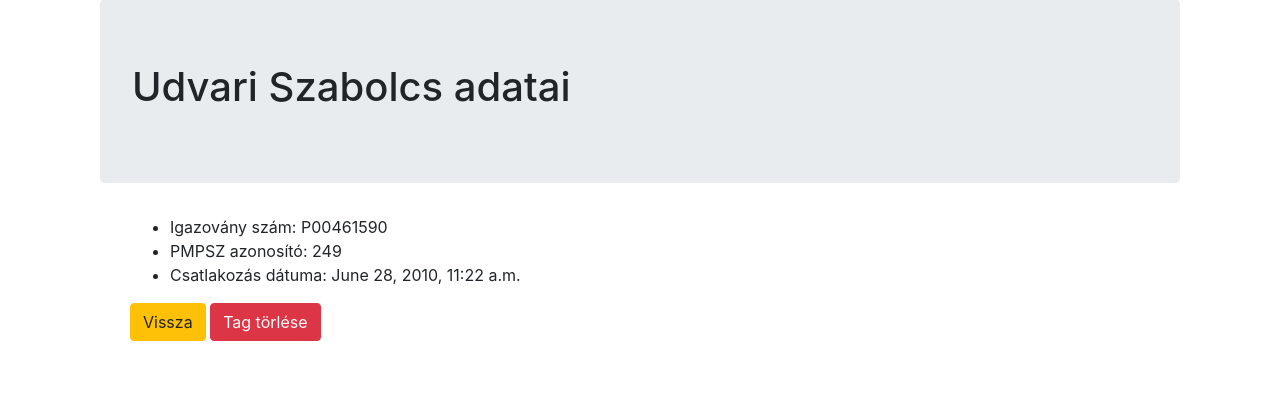
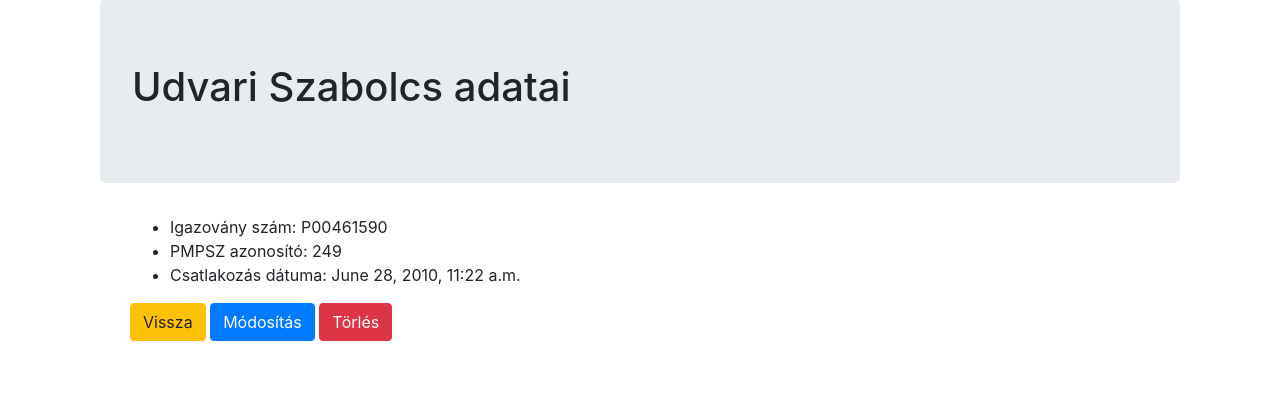
Before and after one commit to udvarisz/timesheet, a Django app: page /time_sheet/member_detail/5/ in a window 1280 px wide. Shown: the part 57-463 px from the top of the page. Run offline with Django 3.2, Linux system fonts and the light colour scheme; data comes from the database, SQL or seed files in the repository; some libraries are stand-ins or nearby versions.

Commit message:
javítás

```diff
--- a/mysite/time_sheet/templates/time_sheet/member_detail.html
+++ b/mysite/time_sheet/templates/time_sheet/member_detail.html
@@ -17,7 +17,8 @@ Tagok
 <li>Csatlakozás dátuma: {{member.reg_date}}</li>
   </ul>
   <a href="{% url 'time_sheet:member_list' %}" class="btn btn-warning">Vissza</a>
-  <a href="{% url 'time_sheet:member_delete' pk=member.pk %}" class="btn btn-danger">Tag törlése</a>
+  <a href="{% url 'time_sheet:member_update' pk=member.pk %}" class="btn btn-primary ">Módosítás</a>
+  <a href="{% url 'time_sheet:member_delete' pk=member.pk %}" class="btn btn-danger">Törlés</a>
 </div>
 </div>
 {% endblock %}
```
